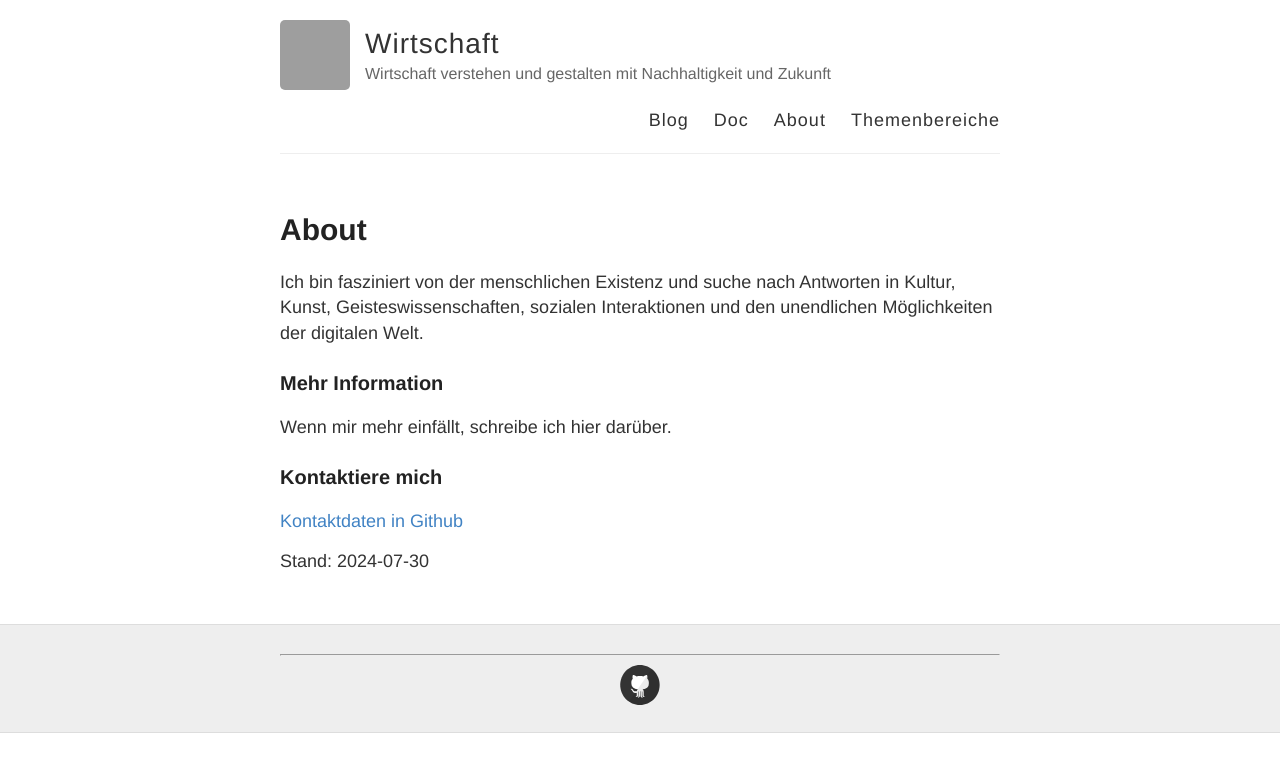
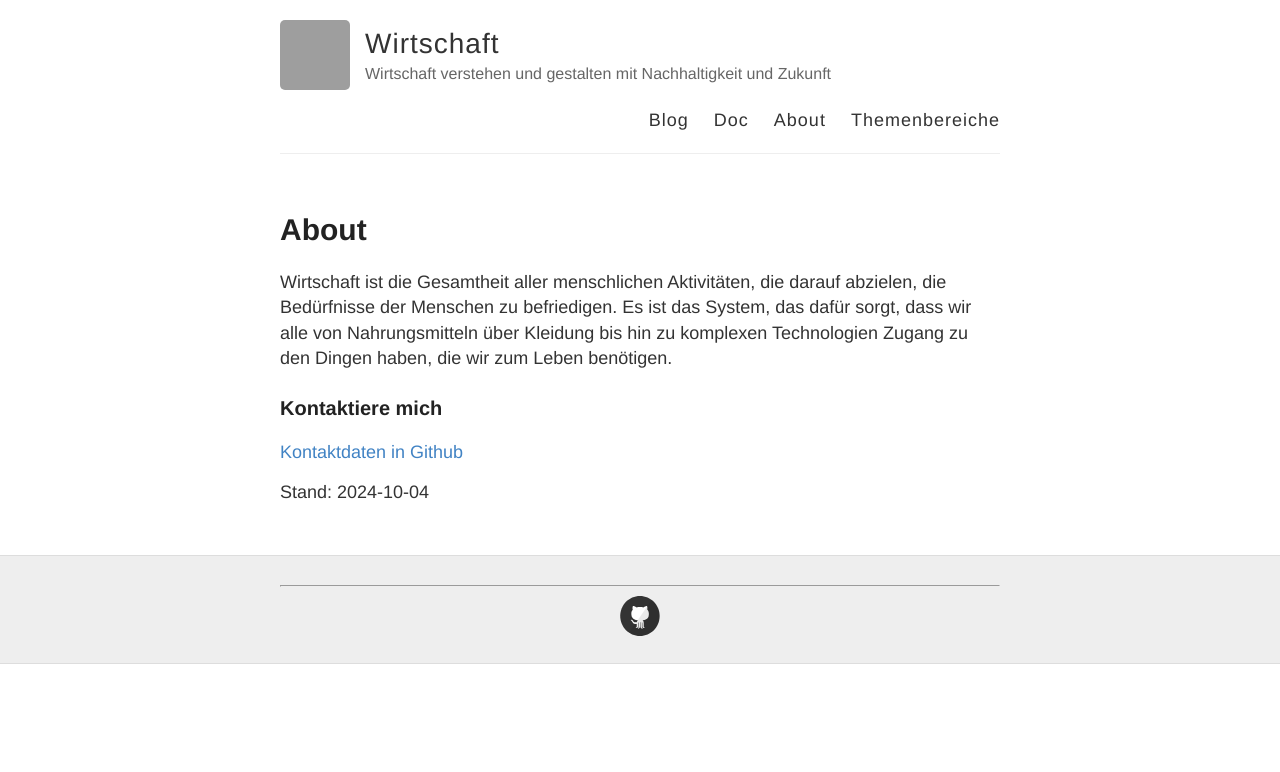
Before and after one commit to S2030c/wirtschaft, a Jekyll site: the page built from about.md, in a window 1280 px wide. Shown: the top 772 px of the page. Built offline with Jekyll 4.4.1, drawn with Linux system fonts in a browser that asks for light colours; grey boxes are pictures that could not be loaded.

Commit message:
Update about.md

```diff
--- a/about.md
+++ b/about.md
@@ -4,14 +4,11 @@ title: About
 permalink: /about/
 ---
 
-Ich bin fasziniert von der menschlichen Existenz und suche nach Antworten in Kultur, Kunst, Geisteswissenschaften, sozialen Interaktionen und den unendlichen Möglichkeiten der digitalen Welt.
+Wirtschaft ist die Gesamtheit aller menschlichen Aktivitäten, die darauf abzielen, die Bedürfnisse der Menschen zu befriedigen. Es ist das System, das dafür sorgt, dass wir alle von Nahrungsmitteln über Kleidung bis hin zu komplexen Technologien Zugang zu den Dingen haben, die wir zum Leben benötigen.
 
-### Mehr Information
-
-Wenn mir mehr einfällt, schreibe ich hier darüber.
 
 ### Kontaktiere mich
 
 [Kontaktdaten in Github](https://github.com/S2030c)
 
-Stand: 2024-07-30
+Stand: 2024-10-04
```
